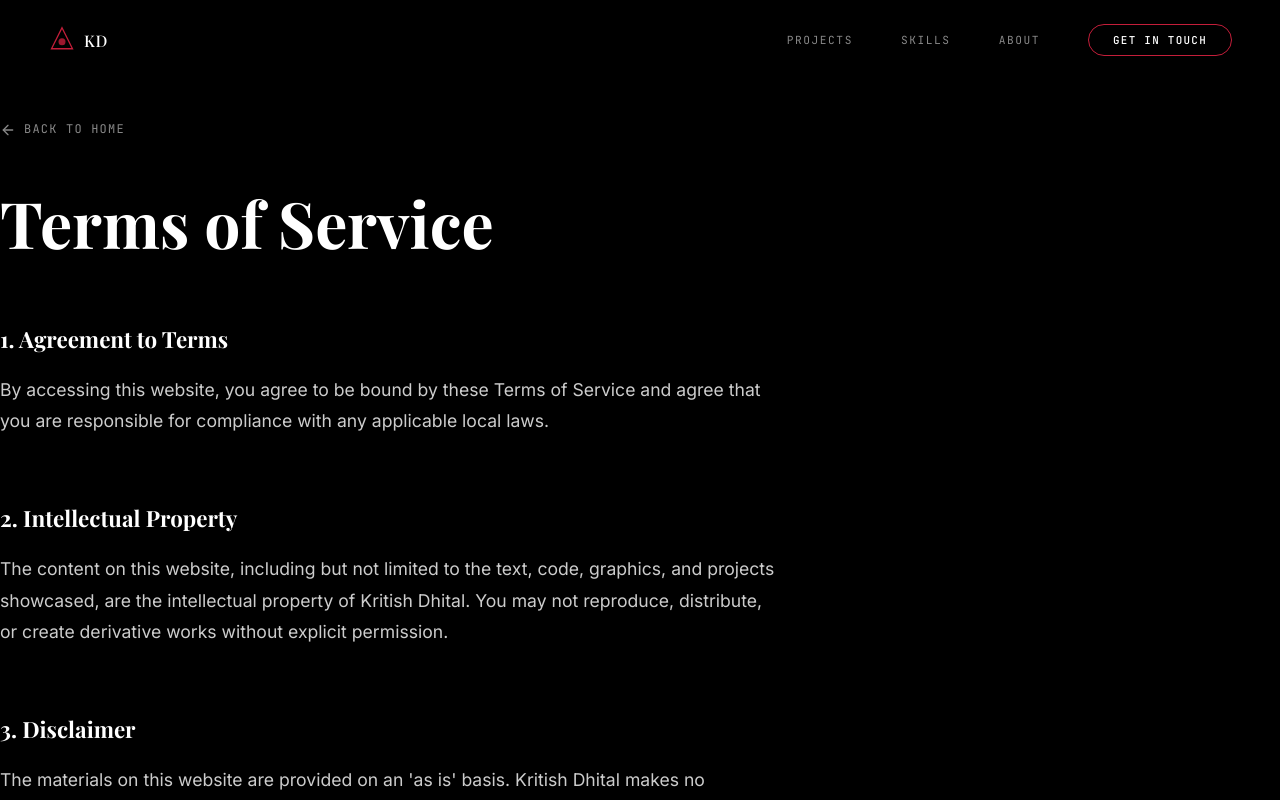
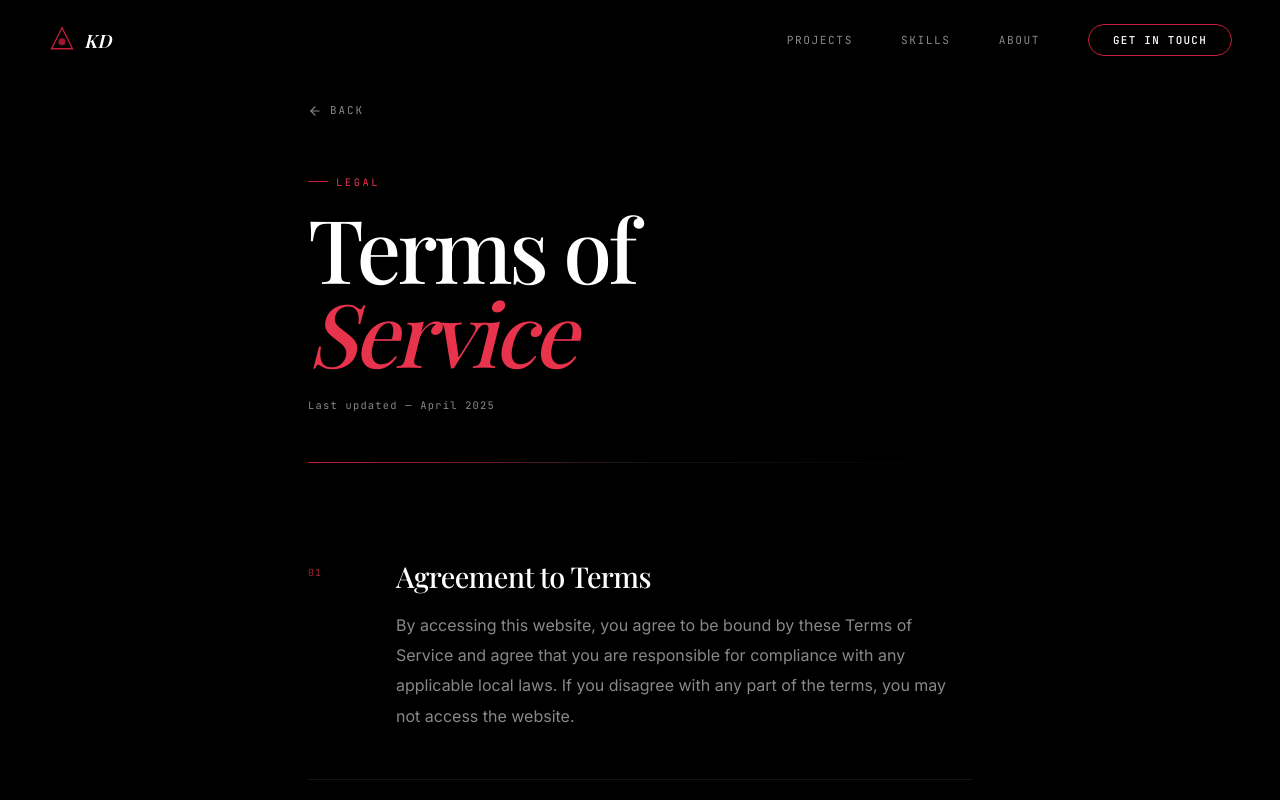
Before and after one commit to KritishX/portfolio-website, a React (Vite) app: page /terms in a window 1280 px wide. Shown: the top 800 px of the page. Built offline with nearby package versions, Linux system fonts and the light colour scheme; a web font is replaced by a local one.

Commit message:
feat: animated counters, redesigned legal pages, gradient footer, improved scroll & border

```diff
--- a/src/pages/Privacy.tsx
+++ b/src/pages/Privacy.tsx
@@ -2,6 +2,29 @@ import { motion } from 'framer-motion'
 import { Link } from 'react-router-dom'
 import { ArrowLeft } from 'lucide-react'
 import { useEffect } from 'react'
+
+const sections = [
+  {
+    number: '01',
+    title: 'Information Collection',
+    body: 'This website is a static portfolio and does not actively track, collect, or store personal user data or cookies natively. Any analytics tools used are configured to respect user privacy and anonymize IP addresses.'
+  },
+  {
+    number: '02',
+    title: 'Communications',
+    body: 'If you choose to contact me via the provided email or contact form, the information you provide — such as your name and email — will be used solely for the purpose of responding to your inquiry and will never be shared with third parties.'
+  },
+  {
+    number: '03',
+    title: 'Third-Party Links',
+    body: 'This website contains links to external sites such as LinkedIn and GitHub. I am not responsible for the content or privacy practices of those sites. I encourage users to read the privacy statements of any site that collects personally identifiable information.'
+  },
+  {
+    number: '04',
+    title: 'Policy Updates',
+    body: 'This Privacy Policy may be updated periodically to reflect changes in practices or for operational, legal, or regulatory reasons. The latest version will always be available on this page. Continued use of the site implies acceptance.'
+  }
+]
 
 export default function Privacy() {
   useEffect(() => {
@@ -11,32 +34,57 @@ export default function Privacy() {
 
   return (
     <div className="legal-page">
-      <div className="container--narrow">
+      <div className="legal-page-inner">
+        {/* Back navigation */}
         <motion.div
-          initial={{ opacity: 0, y: 20 }}
-          animate={{ opacity: 1, y: 0 }}
-          transition={{ duration: 0.8, ease: [0.16, 1, 0.3, 1] }}
+          initial={{ opacity: 0, x: -20 }}
+          animate={{ opacity: 1, x: 0 }}
+          transition={{ duration: 0.6, ease: [0.16, 1, 0.3, 1] }}
         >
           <Link to="/" className="legal-back">
-            <ArrowLeft size={16} />
-            Back to Home
+            <ArrowLeft size={14} />
+            Back
           </Link>
+        </motion.div>
 
-          <h1 className="legal-title">Privacy Policy</h1>
-          <div className="legal-content">
-            <h3>1. Information Collection</h3>
-            <p>This website is a static portfolio and does not actively track, collect, or store personal user data or cookies natively. Any analytics tools used are configured to respect user privacy and anonymize IP addresses.</p>
+        {/* Header */}
+        <motion.div
+          className="legal-header"
+          initial={{ opacity: 0, y: 30 }}
+          animate={{ opacity: 1, y: 0 }}
+          transition={{ duration: 0.8, delay: 0.1, ease: [0.16, 1, 0.3, 1] }}
+        >
+          <span className="legal-label">Legal</span>
+          <h1 className="legal-title">Privacy<br /><em>Policy</em></h1>
+          <p className="legal-meta">Last updated — April 2025</p>
+        </motion.div>
 
-            <h3>2. Communications</h3>
-            <p>If you choose to contact me via the provided email links or contact forms, the information you provide (such as your name and email address) will be used solely for the purpose of responding to your inquiry.</p>
+        {/* Divider */}
+        <motion.div
+          className="legal-divider"
+          initial={{ scaleX: 0 }}
+          animate={{ scaleX: 1 }}
+          transition={{ duration: 0.8, delay: 0.3, ease: [0.16, 1, 0.3, 1] }}
+        />
 
-            <h3>3. Third-Party Links</h3>
-            <p>This website contains links to external sites (such as LinkedIn or GitHub). Please be aware that I am not responsible for the content or privacy practices of such other sites. I encourage users to be aware when they leave this site and to read the privacy statements of any other site that collects personally identifiable information.</p>
-
-            <h3>4. Updates</h3>
-            <p>This Privacy Policy may be updated periodically. The latest version will always be available on this page.</p>
-          </div>
-        </motion.div>
+        {/* Sections */}
+        <div className="legal-sections">
+          {sections.map((s, i) => (
+            <motion.div
+              key={s.number}
+              className="legal-section"
+              initial={{ opacity: 0, y: 24 }}
+              animate={{ opacity: 1, y: 0 }}
+              transition={{ duration: 0.6, delay: 0.2 + i * 0.1, ease: [0.16, 1, 0.3, 1] }}
+            >
+              <span className="legal-section-number">{s.number}</span>
+              <div className="legal-section-body">
+                <h2 className="legal-section-title">{s.title}</h2>
+                <p className="legal-section-text">{s.body}</p>
+              </div>
+            </motion.div>
+          ))}
+        </div>
       </div>
     </div>
   )
--- a/src/pages/Terms.tsx
+++ b/src/pages/Terms.tsx
@@ -2,6 +2,29 @@ import { motion } from 'framer-motion'
 import { Link } from 'react-router-dom'
 import { ArrowLeft } from 'lucide-react'
 import { useEffect } from 'react'
+
+const sections = [
+  {
+    number: '01',
+    title: 'Agreement to Terms',
+    body: 'By accessing this website, you agree to be bound by these Terms of Service and agree that you are responsible for compliance with any applicable local laws. If you disagree with any part of the terms, you may not access the website.'
+  },
+  {
+    number: '02',
+    title: 'Intellectual Property',
+    body: 'The content on this website — including text, code, graphics, and projects showcased — is the intellectual property of Kritish Dhital. You may not reproduce, distribute, or create derivative works without explicit written permission.'
+  },
+  {
+    number: '03',
+    title: 'Disclaimer',
+    body: "The materials on this website are provided on an 'as is' basis. Kritish Dhital makes no warranties, expressed or implied, and hereby disclaims all other warranties including, without limitation, implied warranties or conditions of merchantability or fitness for a particular purpose."
+  },
+  {
+    number: '04',
+    title: 'Limitations',
+    body: 'In no event shall Kritish Dhital be liable for any damages arising out of the use or inability to use the materials on this website, even if notified of the possibility of such damage.'
+  }
+]
 
 export default function Terms() {
   useEffect(() => {
@@ -11,32 +34,57 @@ export default function Terms() {
 
   return (
     <div className="legal-page">
-      <div className="container--narrow">
+      <div className="legal-page-inner">
+        {/* Back navigation */}
         <motion.div
-          initial={{ opacity: 0, y: 20 }}
-          animate={{ opacity: 1, y: 0 }}
-          transition={{ duration: 0.8, ease: [0.16, 1, 0.3, 1] }}
+          initial={{ opacity: 0, x: -20 }}
+          animate={{ opacity: 1, x: 0 }}
+          transition={{ duration: 0.6, ease: [0.16, 1, 0.3, 1] }}
         >
           <Link to="/" className="legal-back">
-            <ArrowLeft size={16} />
-            Back to Home
+            <ArrowLeft size={14} />
+            Back
           </Link>
+        </motion.div>
 
-          <h1 className="legal-title">Terms of Service</h1>
-          <div className="legal-content">
-            <h3>1. Agreement to Terms</h3>
-            <p>By accessing this website, you agree to be bound by these Terms of Service and agree that you are responsible for compliance with any applicable local laws.</p>
+        {/* Header */}
+        <motion.div
+          className="legal-header"
+          initial={{ opacity: 0, y: 30 }}
+          animate={{ opacity: 1, y: 0 }}
+          transition={{ duration: 0.8, delay: 0.1, ease: [0.16, 1, 0.3, 1] }}
+        >
+          <span className="legal-label">Legal</span>
+          <h1 className="legal-title">Terms of<br /><em>Service</em></h1>
+          <p className="legal-meta">Last updated — April 2025</p>
+        </motion.div>
 
-            <h3>2. Intellectual Property</h3>
-            <p>The content on this website, including but not limited to the text, code, graphics, and projects showcased, are the intellectual property of Kritish Dhital. You may not reproduce, distribute, or create derivative works without explicit permission.</p>
+        {/* Divider */}
+        <motion.div
+          className="legal-divider"
+          initial={{ scaleX: 0 }}
+          animate={{ scaleX: 1 }}
+          transition={{ duration: 0.8, delay: 0.3, ease: [0.16, 1, 0.3, 1] }}
+        />
 
-            <h3>3. Disclaimer</h3>
-            <p>The materials on this website are provided on an 'as is' basis. Kritish Dhital makes no warranties, expressed or implied, and hereby disclaims all other warranties including, without limitation, implied warranties or conditions of merchantability or fitness for a particular purpose.</p>
-
-            <h3>4. Limitations</h3>
-            <p>In no event shall Kritish Dhital be liable for any damages arising out of the use or inability to use the materials on this website.</p>
-          </div>
-        </motion.div>
+        {/* Sections */}
+        <div className="legal-sections">
+          {sections.map((s, i) => (
+            <motion.div
+              key={s.number}
+              className="legal-section"
+              initial={{ opacity: 0, y: 24 }}
+              animate={{ opacity: 1, y: 0 }}
+              transition={{ duration: 0.6, delay: 0.2 + i * 0.1, ease: [0.16, 1, 0.3, 1] }}
+            >
+              <span className="legal-section-number">{s.number}</span>
+              <div className="legal-section-body">
+                <h2 className="legal-section-title">{s.title}</h2>
+                <p className="legal-section-text">{s.body}</p>
+              </div>
+            </motion.div>
+          ))}
+        </div>
       </div>
     </div>
   )
--- a/src/styles/legal.css
+++ b/src/styles/legal.css
@@ -1,65 +1,165 @@
-/* Legal Page Styles */
+/* ============================================
+   LEGAL PAGES — Premium Editorial Layout
+   ============================================ */
+
 .legal-page {
-  padding-top: 120px;
-  padding-bottom: var(--space-5xl);
   min-height: 100vh;
   background: var(--bg-primary);
-  color: var(--text-secondary);
+  padding-top: 100px;
+  padding-bottom: var(--space-6xl);
 }
 
+.legal-page-inner {
+  max-width: 760px;
+  margin-inline: auto;
+  padding-inline: var(--gutter);
+  display: flex;
+  flex-direction: column;
+  gap: var(--space-2xl);
+}
+
+/* Back link */
 .legal-back {
   display: inline-flex;
   align-items: center;
   gap: var(--space-sm);
+  font-family: var(--font-mono);
+  font-size: 0.68rem;
+  letter-spacing: 0.18em;
+  text-transform: uppercase;
   color: var(--text-muted);
-  font-family: var(--font-mono);
-  font-size: 0.75rem;
-  text-transform: uppercase;
-  letter-spacing: 0.1em;
-  margin-bottom: var(--space-2xl);
-  transition: color var(--duration-fast);
+  transition: color var(--duration-fast), gap var(--duration-fast);
 }
 
 .legal-back:hover {
-  color: var(--crimson);
+  color: var(--crimson-bright);
+  gap: var(--space-md);
+}
+
+/* Header */
+.legal-header {
+  display: flex;
+  flex-direction: column;
+  gap: var(--space-md);
+}
+
+.legal-label {
+  font-family: var(--font-mono);
+  font-size: 0.65rem;
+  letter-spacing: 0.25em;
+  text-transform: uppercase;
+  color: var(--crimson-bright);
+  display: flex;
+  align-items: center;
+  gap: var(--space-sm);
+}
+
+.legal-label::before {
+  content: '';
+  display: block;
+  width: 20px;
+  height: 1px;
+  background: var(--crimson);
 }
 
 .legal-title {
   font-family: var(--font-display);
-  font-size: clamp(2.5rem, 6vw, 4rem);
+  font-size: clamp(3rem, 8vw, 5.5rem);
+  font-weight: 500;
+  line-height: 0.95;
+  letter-spacing: -0.04em;
   color: var(--text-primary);
-  margin-bottom: var(--space-3xl);
-  line-height: 1.1;
 }
 
-.legal-content h3 {
-  color: var(--text-primary);
-  font-family: var(--font-display);
-  font-size: 1.4rem;
-  margin-top: var(--space-3xl);
-  margin-bottom: var(--space-md);
+.legal-title em {
+  font-style: italic;
+  color: var(--crimson-bright);
 }
 
-.legal-content p {
-  font-size: 1.1rem;
-  line-height: 1.8;
-  margin-bottom: var(--space-lg);
-  max-width: 70ch;
+.legal-meta {
+  font-family: var(--font-mono);
+  font-size: 0.65rem;
+  letter-spacing: 0.12em;
+  color: var(--text-muted);
+  margin-top: var(--space-sm);
+}
+
+/* Divider */
+.legal-divider {
+  height: 1px;
+  background: linear-gradient(90deg, var(--crimson), var(--border-subtle), transparent);
+  transform-origin: left;
+}
+
+/* Sections */
+.legal-sections {
+  display: flex;
+  flex-direction: column;
+  gap: 0;
+}
+
+.legal-section {
+  display: grid;
+  grid-template-columns: 56px 1fr;
+  gap: var(--space-xl);
+  padding: var(--space-2xl) 0;
+  border-bottom: 1px solid var(--border-subtle);
+  align-items: start;
+}
+
+.legal-section:first-child {
+  border-top: none;
+}
+
+.legal-section-number {
+  font-family: var(--font-mono);
+  font-size: 0.62rem;
+  letter-spacing: 0.1em;
+  color: var(--crimson-bright);
+  padding-top: 6px;
+  opacity: 0.7;
+}
+
+.legal-section-body {
+  display: flex;
+  flex-direction: column;
+  gap: var(--space-md);
+}
+
+.legal-section-title {
+  font-family: var(--font-display);
+  font-size: clamp(1.3rem, 2.5vw, 1.8rem);
+  font-weight: 500;
+  letter-spacing: -0.02em;
+  color: var(--text-primary);
+  line-height: 1.2;
+}
+
+.legal-section-text {
+  font-family: var(--font-body);
+  font-size: 1rem;
+  line-height: 1.9;
+  color: var(--text-muted);
+  max-width: 60ch;
 }
 
 @media (max-width: 768px) {
   .legal-page {
-    padding-top: 100px;
+    padding-top: 90px;
+    padding-bottom: var(--space-4xl);
   }
+
   .legal-title {
-    font-size: 2.5rem;
+    font-size: 3rem;
   }
-  .legal-content h3 {
-    font-size: 1.2rem;
+
+  .legal-section {
+    grid-template-columns: 1fr;
+    gap: var(--space-sm);
+    padding: var(--space-xl) 0;
   }
-  .legal-content p {
-    font-size: 1rem;
+
+  .legal-section-number {
+    padding-top: 0;
   }
 }
-
-/* Keep old modal styles if still needed for transition, but they can be removed later */
--- a/src/styles/navigation.css
+++ b/src/styles/navigation.css
@@ -58,9 +58,10 @@
 
 .nav-brand-name {
   font-family: var(--font-display);
-  font-size: 1rem;
-  font-weight: 500;
-  letter-spacing: 0.04em;
+  font-size: 1.15rem;
+  font-weight: 600;
+  font-style: italic;
+  letter-spacing: 0.02em;
   color: var(--text-primary);
 }
 
```
Also changed, not shown: src/components/About.tsx (+63 -18 lines), src/components/Hero.tsx (+4 -4 lines), src/styles/about.css (+15 -12 lines), src/styles/footer.css (+11 -2 lines), src/styles/hero.css (+37 -26 lines).
